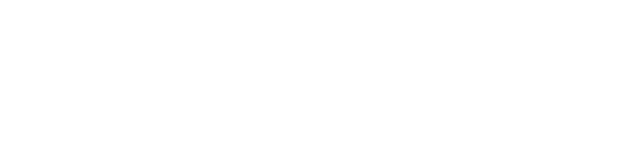
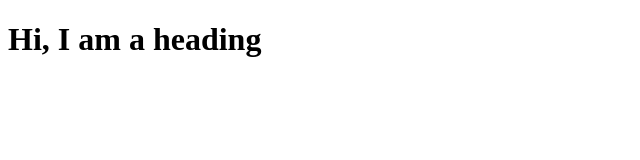
Before and after one commit to 17BTCS023/monidemo, a plain HTML site: page index.html in a window 1280 px wide. Shown: the whole page, without its empty margins (0-640 px from the left). Drawn offline with Linux system fonts and the light colour scheme.

Commit message:
added heading

```diff
--- a/index.html
+++ b/index.html
@@ -6,6 +6,6 @@
     <title>Sample Document! Toko</title>
 </head>
 <body>
-
+    <h1>Hi, I am a heading</h1>
 </body>
 </html>
```
